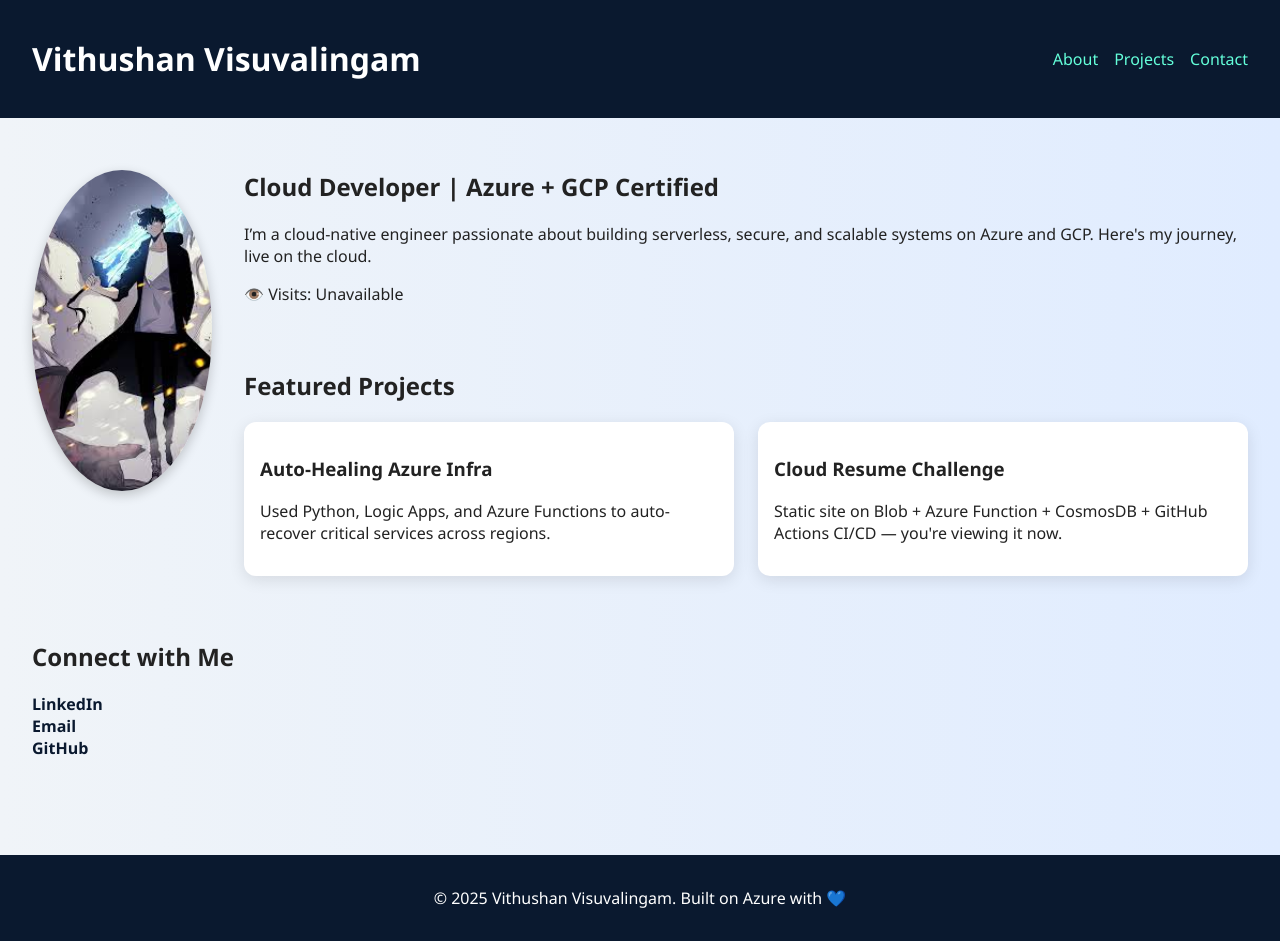
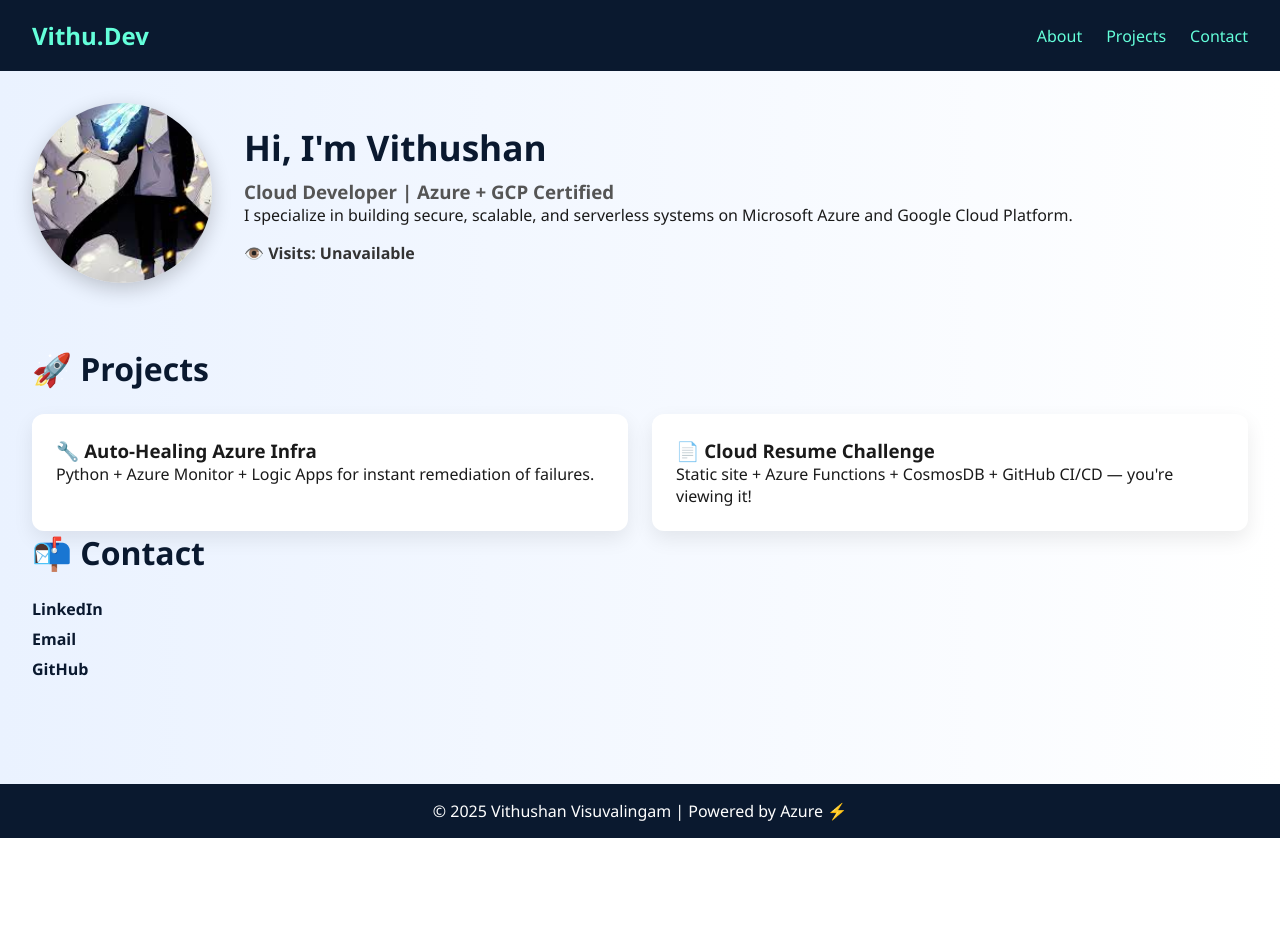
Before and after one commit to CloudWithVithu/terraform-cloud-challenge, a plain HTML site: page frontend/index.html in a window 1280 px wide. After the commit the page ends 838 px from the top, so only its background shows below. Drawn offline with Linux system fonts and the light colour scheme; no server answers.

Commit message:
Updated Frontend

```diff
--- a/frontend/css/style.css
+++ b/frontend/css/style.css
@@ -1,44 +1,90 @@
+* {
+  margin: 0;
+  padding: 0;
+  box-sizing: border-box;
+}
+
 body {
-  margin: 0;
   font-family: 'Segoe UI', sans-serif;
-  background: linear-gradient(to right, #f0f4f8, #e0ecff);
-  color: #222;
+  background: linear-gradient(to right, #eaf2ff, #ffffff);
+  color: #1a1a1a;
 }
 
 .navbar {
   background-color: #0a192f;
-  padding: 1rem 2rem;
-  color: #fff;
+  color: white;
+  padding: 1.2rem 2rem;
   display: flex;
   justify-content: space-between;
   align-items: center;
+  position: sticky;
+  top: 0;
+  z-index: 1000;
 }
 
-.navbar ul {
+.logo {
+  font-size: 1.5rem;
+  font-weight: bold;
+  color: #64ffda;
+}
+
+.nav-links {
   list-style: none;
   display: flex;
-  gap: 1rem;
+  gap: 1.5rem;
 }
 
-.navbar a {
+.nav-links a {
   color: #64ffda;
   text-decoration: none;
+  font-weight: 500;
 }
 
 .container {
   padding: 2rem;
 }
 
-.section {
+.hero {
+  display: flex;
+  flex-wrap: wrap;
+  align-items: center;
+  gap: 2rem;
   margin-bottom: 4rem;
 }
 
 .profile-pic {
   width: 180px;
+  height: 180px;
   border-radius: 50%;
-  float: left;
-  margin-right: 2rem;
-  box-shadow: 0 4px 12px rgba(0,0,0,0.2);
+  object-fit: cover;
+  box-shadow: 0 6px 20px rgba(0, 0, 0, 0.2);
+}
+
+.hero-text {
+  flex: 1;
+}
+
+.hero-text h1 {
+  font-size: 2.2rem;
+  color: #0a192f;
+}
+
+.hero-text h3 {
+  color: #555;
+  margin-top: 0.5rem;
+}
+
+#counter {
+  margin-top: 1rem;
+  font-weight: bold;
+  color: #333;
+}
+
+.projects h2,
+.contact h2 {
+  font-size: 2rem;
+  margin-bottom: 1.5rem;
+  color: #0a192f;
 }
 
 .project-grid {
@@ -48,30 +94,41 @@ body {
 }
 
 .project-card {
-  padding: 1rem;
-  background-color: #fff;
+  background: #ffffff;
+  padding: 1.5rem;
   border-radius: 12px;
-  box-shadow: 0 4px 16px rgba(0,0,0,0.1);
-  transition: transform 0.3s;
-}
-.project-card:hover {
-  transform: scale(1.05);
+  box-shadow: 0 8px 20px rgba(0,0,0,0.08);
+  transition: transform 0.3s ease;
 }
 
-.social-links {
+.project-card:hover {
+  transform: translateY(-5px);
+}
+
+.contact ul {
   list-style: none;
   padding-left: 0;
 }
 
-.social-links li a {
+.social li {
+  margin-bottom: 0.5rem;
+}
+
+.social a {
   color: #0a192f;
+  text-decoration: none;
   font-weight: bold;
-  text-decoration: none;
+  transition: color 0.2s ease;
+}
+
+.social a:hover {
+  color: #0077b6;
 }
 
 footer {
   background-color: #0a192f;
-  color: #fff;
+  color: white;
   text-align: center;
   padding: 1rem;
+  margin-top: 4rem;
 }
--- a/frontend/index.html
+++ b/frontend/index.html
@@ -3,14 +3,14 @@
 <head>
   <meta charset="UTF-8" />
   <meta name="viewport" content="width=device-width, initial-scale=1.0"/>
-  <title>Hi, I'm Vithu – Cloud Engineer</title>
+  <title>Vithu | Cloud Engineer</title>
   <link rel="stylesheet" href="css/style.css">
 </head>
 <body>
   <header class="navbar">
-    <h1>Vithushan Visuvalingam</h1>
+    <div class="logo">Vithu.Dev</div>
     <nav>
-      <ul>
+      <ul class="nav-links">
         <li><a href="#about">About</a></li>
         <li><a href="#projects">Projects</a></li>
         <li><a href="#contact">Contact</a></li>
@@ -19,33 +19,34 @@
   </header>
 
   <main class="container">
-    <section id="about" class="section">
-      <img src="images/profile.jpeg" alt="Profile" class="profile-pic"/>
-      <div>
-        <h2>Cloud Developer | Azure + GCP Certified</h2>
-        <p>I’m a cloud-native engineer passionate about building serverless, secure, and scalable systems on Azure and GCP. Here's my journey, live on the cloud.</p>
+    <section id="about" class="hero">
+      <img src="images/profile.jpeg" alt="Profile Picture" class="profile-pic">
+      <div class="hero-text">
+        <h1>Hi, I'm Vithushan</h1>
+        <h3>Cloud Developer | Azure + GCP Certified</h3>
+        <p>I specialize in building secure, scalable, and serverless systems on Microsoft Azure and Google Cloud Platform.</p>
         <div id="counter">👁️ Visits: <span id="visitCount">Loading...</span></div>
       </div>
     </section>
 
-    <section id="projects" class="section">
-      <h2>Featured Projects</h2>
+    <section id="projects" class="projects">
+      <h2>🚀 Projects</h2>
       <div class="project-grid">
         <div class="project-card">
-          <h3>Auto-Healing Azure Infra</h3>
-          <p>Used Python, Logic Apps, and Azure Functions to auto-recover critical services across regions.</p>
+          <h3>🔧 Auto-Healing Azure Infra</h3>
+          <p>Python + Azure Monitor + Logic Apps for instant remediation of failures.</p>
         </div>
         <div class="project-card">
-          <h3>Cloud Resume Challenge</h3>
-          <p>Static site on Blob + Azure Function + CosmosDB + GitHub Actions CI/CD — you're viewing it now.</p>
+          <h3>📄 Cloud Resume Challenge</h3>
+          <p>Static site + Azure Functions + CosmosDB + GitHub CI/CD — you're viewing it!</p>
         </div>
       </div>
     </section>
 
-    <section id="contact" class="section">
-      <h2>Connect with Me</h2>
-      <ul class="social-links">
-        <li><a href="https://linkedin.com/in/vithushan-visuvalingam-3aa0611b8/" target="_blank">LinkedIn</a></li>
+    <section id="contact" class="contact">
+      <h2>📬 Contact</h2>
+      <ul class="social">
+        <li><a href="https://linkedin.com/in/vithushan-visuvalingam-3aa0611b8" target="_blank">LinkedIn</a></li>
         <li><a href="mailto:vithushanvisuvalingam@email.com">Email</a></li>
         <li><a href="https://github.com/CloudWithVithu" target="_blank">GitHub</a></li>
       </ul>
@@ -53,7 +54,7 @@
   </main>
 
   <footer>
-    <p>&copy; 2025 Vithushan Visuvalingam. Built on Azure with 💙</p>
+    <p>&copy; 2025 Vithushan Visuvalingam | Powered by Azure ⚡</p>
   </footer>
 
   <script src="javascript/main.js"></script>
```
